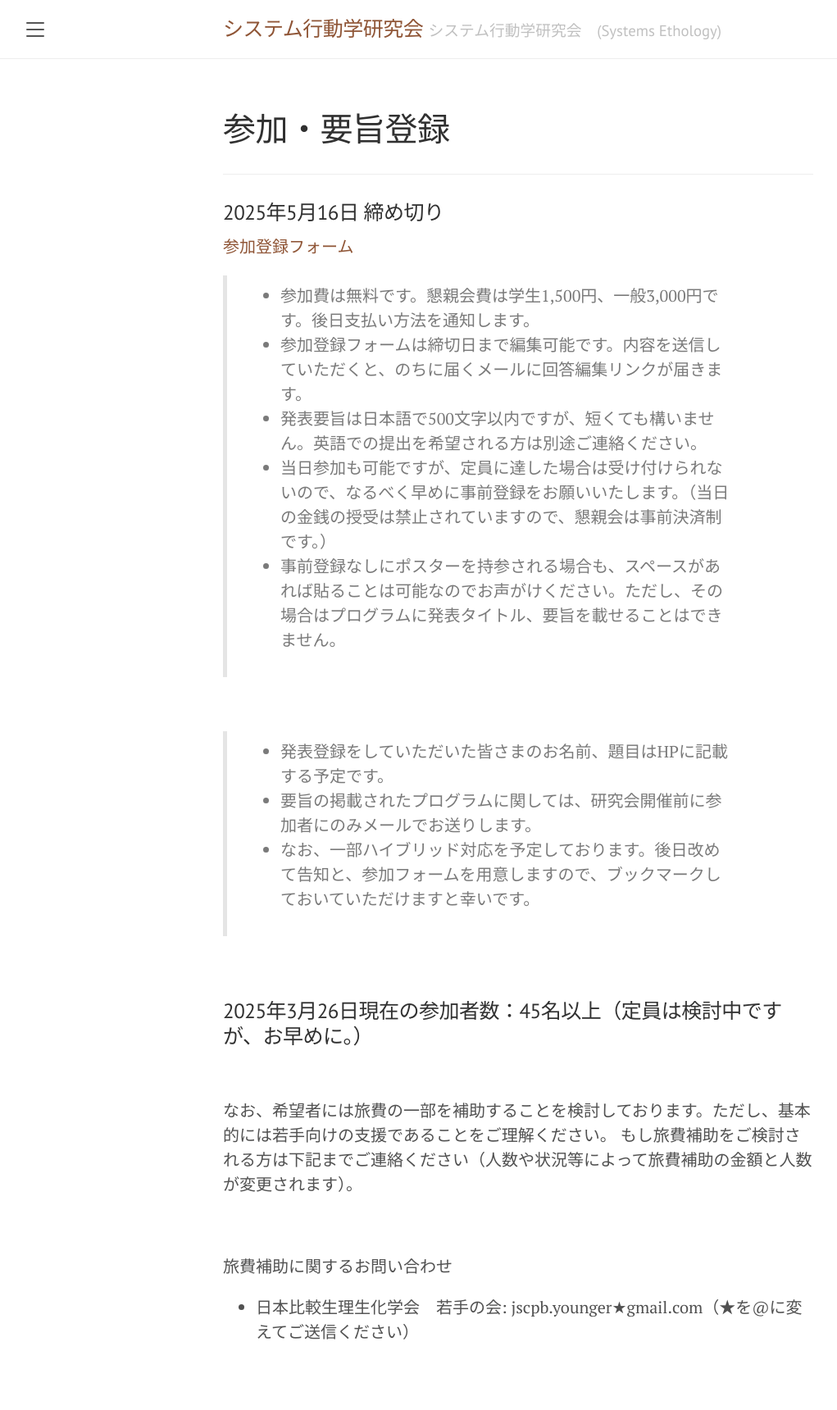
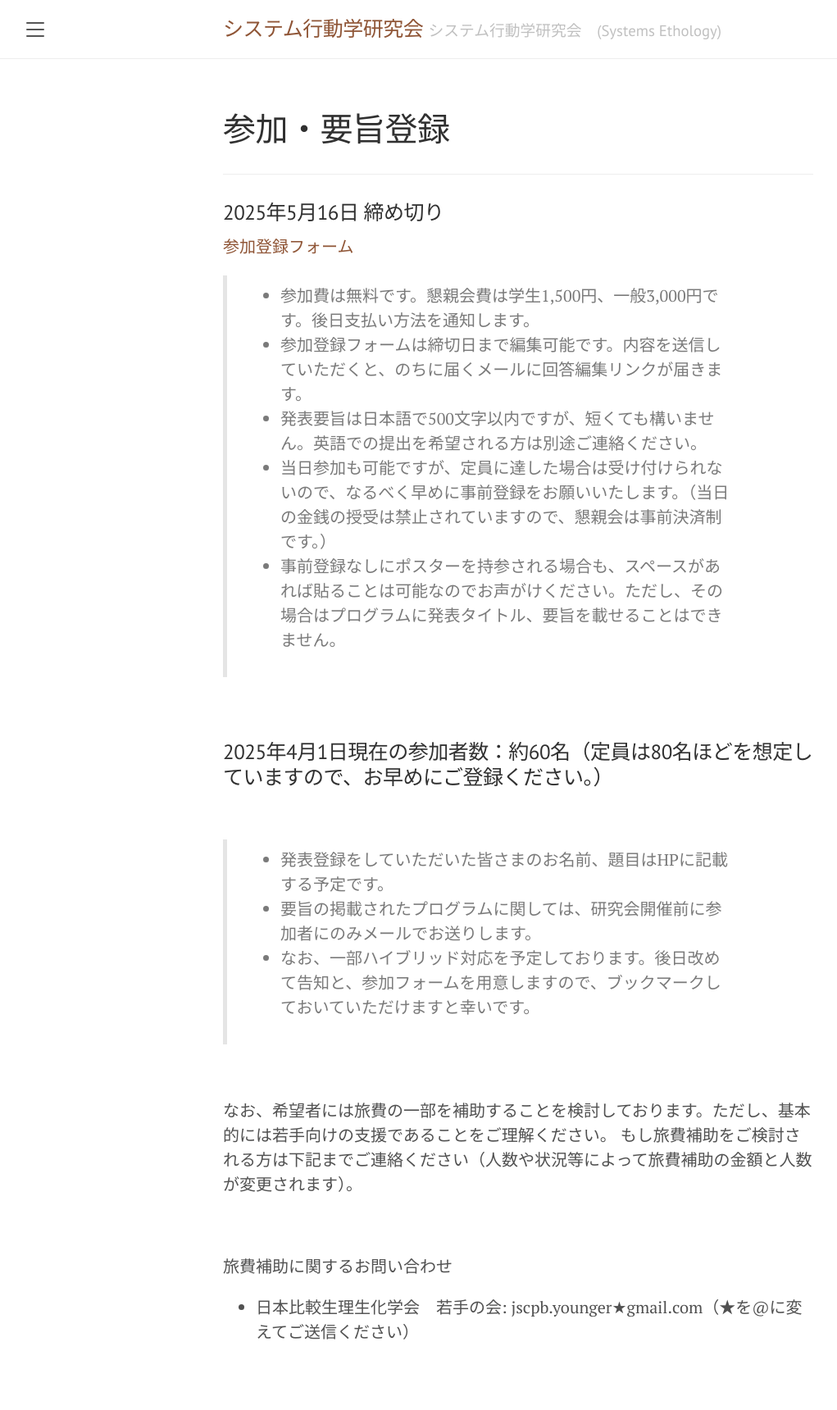
Before and after one commit to SystemsEthology/website, a Jekyll site: the page built from event_01/conference01_join.md, in a window 1280 px wide. Shown: the whole page at 82% size, without its empty margins (8-1029 px from the left). Built offline with Jekyll 4.4.1, drawn with Linux system fonts in a browser that asks for light colours.

Commit message:
Update conference01_join.md

```diff
--- a/event_01/conference01_join.md
+++ b/event_01/conference01_join.md
@@ -17,13 +17,13 @@ order: 4
 
 <br>
 
+### 2025年4月1日現在の参加者数：約60名（定員は80名ほどを想定していますので、お早めにご登録ください。）
+
+<br>
+
 > - 発表登録をしていただいた皆さまのお名前、題目はHPに記載する予定です。
 > - 要旨の掲載されたプログラムに関しては、研究会開催前に参加者にのみメールでお送りします。
 > - なお、一部ハイブリッド対応を予定しております。後日改めて告知と、参加フォームを用意しますので、ブックマークしておいていただけますと幸いです。
-
-<br>
-
-### 2025年3月26日現在の参加者数：45名以上（定員は検討中ですが、お早めに。）
 
 <br>
 
```
